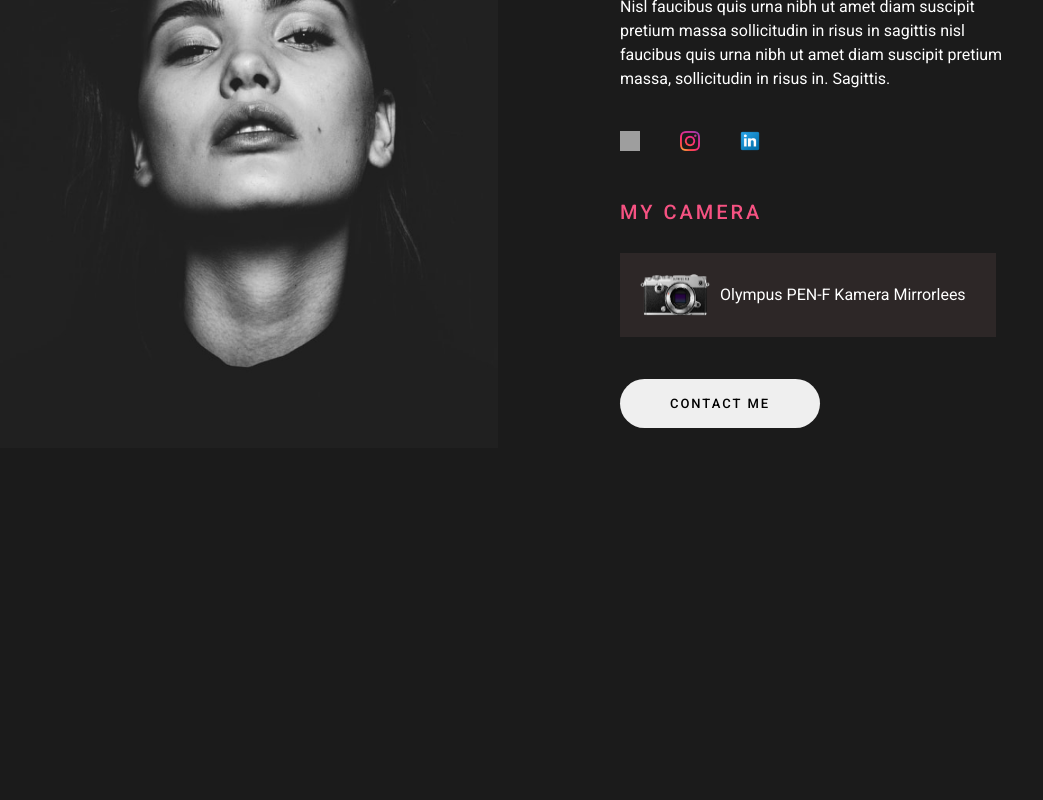
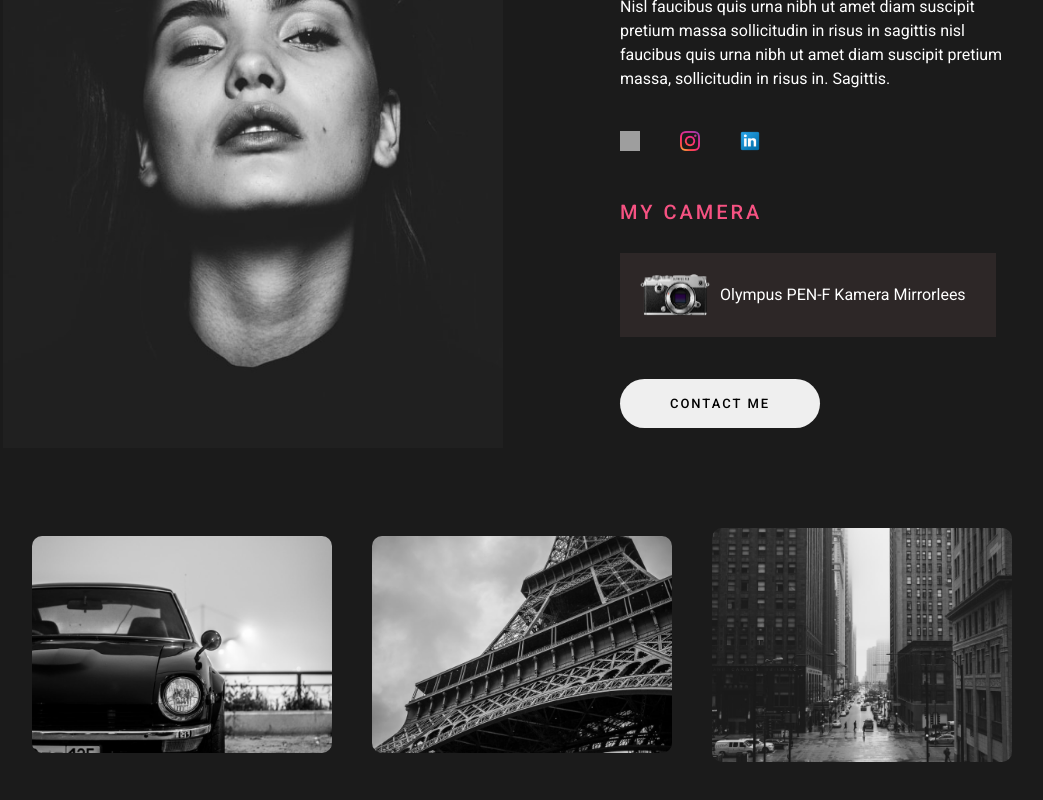
Before and after one commit to NadiasCodes/Figma-Design-Into-Code---Photograpgy-Portfolio, a React (Vite) app: page / in a window 1280 px wide. Shown: the part 1006-1806 px from the top of the page, without its empty margins (118-1161 px from the left). Before the commit the page ends 1554 px from the top, so only its background shows below. Built offline with nearby package versions, Linux system fonts and the light colour scheme; grey boxes are pictures that could not be loaded.

Commit message:
created a small 3 photo gallery , styled it and added media queries

```diff
--- a/src/Components/About/About.css
+++ b/src/Components/About/About.css
@@ -23,7 +23,7 @@
 }
 
 .about-picture {
-  margin-left: 100px;
+  margin-left: 118px;
   max-width: 100%;
   height: auto;
   object-fit: cover;
@@ -36,7 +36,7 @@
   width: 20px;
   margin: 40px 40px;
   margin-left: 0;
-  margin-bottom: 90px;
+  margin-bottom: 70px;
 }
 .camera-header {
   color: #f65282;
@@ -55,3 +55,23 @@
 .camera-box span {
   margin: 10px;
 }
+
+.Gallery-Box {
+  display: flex;
+  justify-content: center;
+  align-items: center;
+  flex-direction: row;
+  gap: 40px;
+}
+
+.img-responsive {
+  margin-top: 80px;
+  display: block;
+  object-fit: cover;
+  border-radius: 10px;
+  transition: 1s;
+}
+
+.img-responsive:hover{
+  transform: scale(1.2);
+}
--- a/src/Components/About/About.jsx
+++ b/src/Components/About/About.jsx
@@ -1,5 +1,5 @@
 import React from "react";
-import { Col, Row, Container } from "react-bootstrap";
+import { Col, Row, Container, } from "react-bootstrap";
 import "./About.css";
 import AboutPicture from "../../assets/about.png";
 import FacebookIcon from "../../assets/facebook.png";
@@ -8,7 +8,7 @@ import LinkedinIcon from "../../assets/linkedin.png";
 import CameraIcon from "../../assets/camera.png";
 import PhotoOne from "../../assets/photo (9).png";
 import PhotoTwo from "../../assets/photo (2).png";
-import PhotoThree from "../../assets/photo (3).png";
+import PhotoThree from "../../assets/photo (1).png";
 
 const About = () => {
   return (
@@ -40,6 +40,11 @@ const About = () => {
           </Col>
         </Row>
       </Container>
+      <div className="Gallery-Box">
+        <img src={PhotoOne} alt="" className="img-responsive" />
+        <img src={PhotoTwo} alt="" className="img-responsive" />
+        <img src={PhotoThree} alt="" className="img-responsive" />
+      </div>
     </div>
   );
 };
--- a/src/index.css
+++ b/src/index.css
@@ -189,7 +189,11 @@ body {
     margin: 20px;
   }
   .about-picture {
-    margin-left: -20px;
+    margin-left: -15px;
+  }
+
+  .img-responsive {
+    width: 300px;
   }
 }
 
@@ -252,6 +256,10 @@ body {
     padding: 13px 13px;
     width: 180px;
     font-size: 11px;
+  }
+
+  .img-responsive {
+    width: 250px;
   }
 }
 @media (max-width: 768px) {
@@ -326,6 +334,9 @@ body {
     font-size: 11px;
     display: block;
     margin: 0 auto;
+  }
+  .img-responsive {
+    display: none;
   }
 }
 
```
